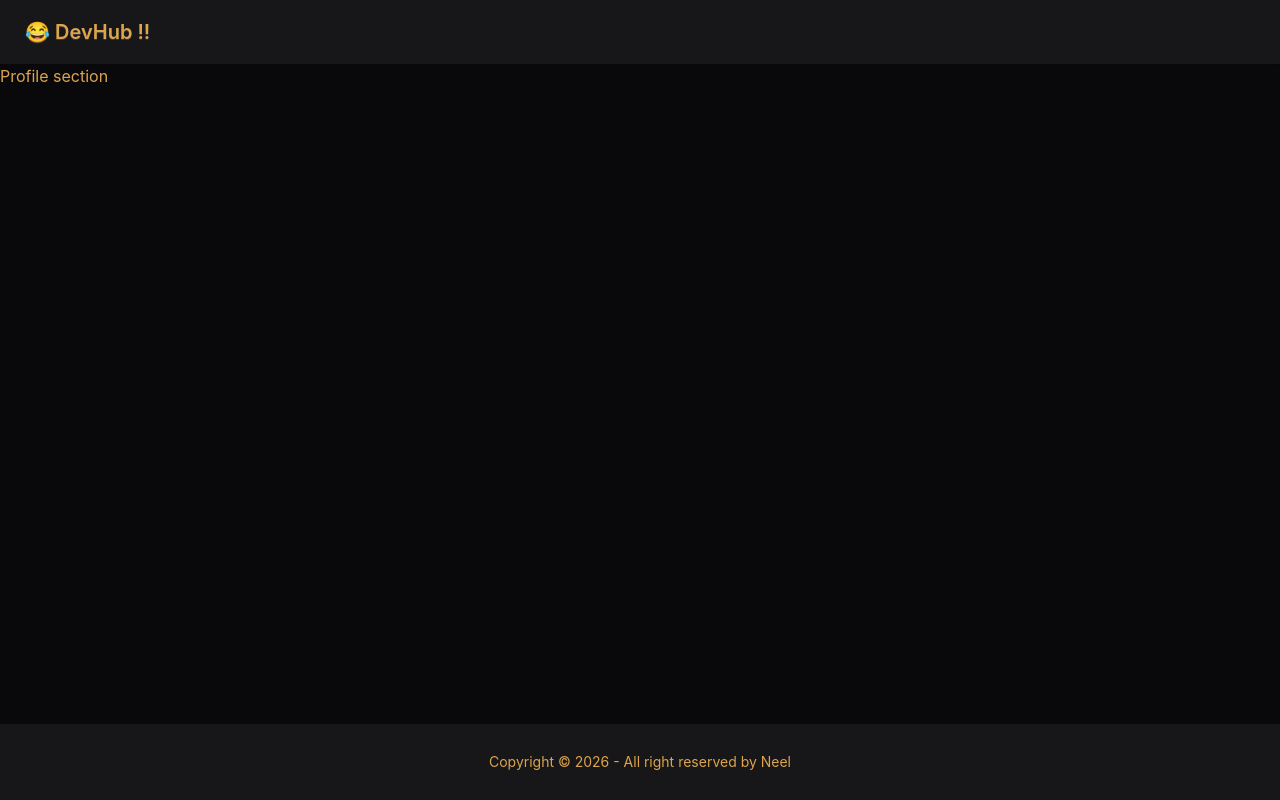
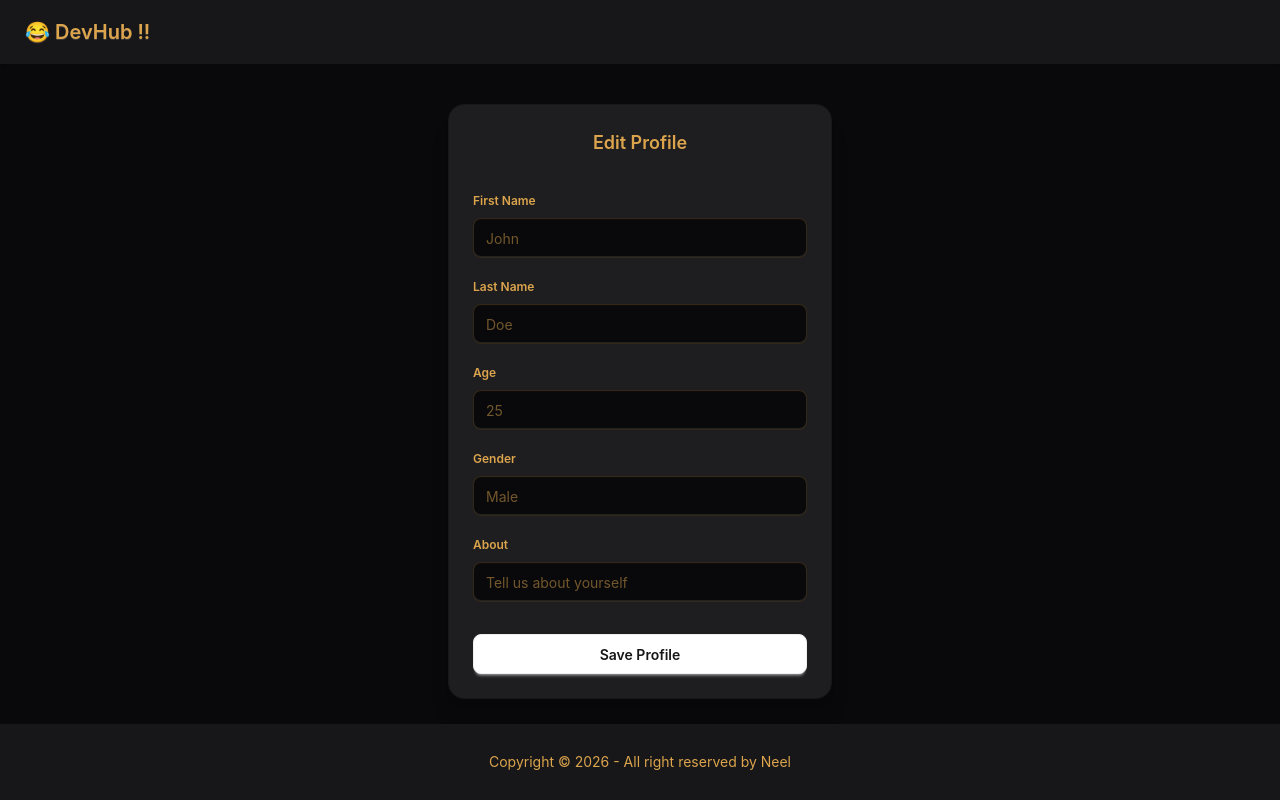
Before and after one commit to Neloy-SWE/Node.js-Learning, a React (Vite) app in the folder project/dev_hub_frontend/: page /profile in a window 1280 px wide. Built offline with nearby package versions, Linux system fonts and the light colour scheme; no server answers.

Commit message:
profile edit page continue

```diff
--- /dev/null
+++ b/project/dev_hub_frontend/src/components/EditProfile.jsx
@@ -0,0 +1,89 @@
+import { useState } from "react";
+
+const EditProfile = () => {
+
+    const [firstName, setFirstName] = useState("");
+    const [lastName, setLastName] = useState("");
+    const [age, setAge] = useState("");
+    const [gender, setGender] = useState("");
+    const [about, setAbout] = useState("");
+
+    return (
+        <>
+            <div className="flex justify-center my-10">
+                <div className="card card-border bg-base-300 w-96 shadow-xl">
+                    <div className="card-body">
+                        <h2 className="card-title justify-center mb-5">Edit Profile</h2>
+                        <div>
+                            <fieldset className="fieldset">
+                                <legend className="fieldset-legend">First Name</legend>
+                                <input
+                                    type="text"
+                                    value={firstName}
+                                    className="input w-full" placeholder="John"
+                                    onChange={(e) => setFirstName(e.target.value)}
+                                />
+                            </fieldset>
+                        </div>
+
+                        <div>
+                            <fieldset className="fieldset">
+                                <legend className="fieldset-legend">Last Name</legend>
+                                <input
+                                    type="text"
+                                    value={lastName}
+                                    className="input w-full" placeholder="Doe"
+                                    onChange={(e) => setLastName(e.target.value)}
+                                />
+                            </fieldset>
+                        </div>
+
+                        <div>
+                            <fieldset className="fieldset">
+                                <legend className="fieldset-legend">Age</legend>
+                                <input
+                                    type="number"
+                                    value={age}
+                                    className="input w-full" placeholder="25"
+                                    onChange={(e) => setAge(e.target.value)}
+                                />
+                            </fieldset>
+                        </div>
+
+
+                        <div>
+                            <fieldset className="fieldset">
+                                <legend className="fieldset-legend">Gender</legend>
+                                <input
+                                    type="text"
+                                    value={gender}
+                                    className="input w-full" placeholder="Male"
+                                    onChange={(e) => setGender(e.target.value)}
+                                />
+                            </fieldset>
+                        </div>
+
+
+                        <div>
+                            <fieldset className="fieldset">
+                                <legend className="fieldset-legend">About</legend>
+                                <input
+                                    type="text"
+                                    value={about}
+                                    className="input w-full" placeholder="Tell us about yourself"
+                                    onChange={(e) => setAbout(e.target.value)}
+                                />
+                            </fieldset>
+                        </div>
+
+                        <div className="card-actions justify-center mt-5">
+                            <button className="btn btn-primary btn-block">Save Profile</button>
+                        </div>
+                    </div>
+                </div>
+            </div>
+        </>
+    );
+};
+
+export default EditProfile;
--- a/project/dev_hub_frontend/src/components/Profile.jsx
+++ b/project/dev_hub_frontend/src/components/Profile.jsx
@@ -1,7 +1,9 @@
+import EditProfile from "./EditProfile";
+
 const Profile = () => {
     return(
         <>
-        <h1>Profile section</h1>
+        <EditProfile />
         </>
     );
 }
--- a/project/dev_hub_frontend/src/components/UserCard.jsx
+++ b/project/dev_hub_frontend/src/components/UserCard.jsx
@@ -4,7 +4,7 @@ const UserCard = ({ user }) => {
 
     return (
         <>
-            <div className="card bg-base-100 w-96 shadow-sm">
+            <div className="card bg-base-300 w-96 shadow-sm">
                 <figure>
                     <img
                         src={photoUrl}
```
